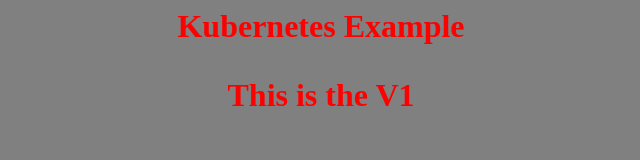
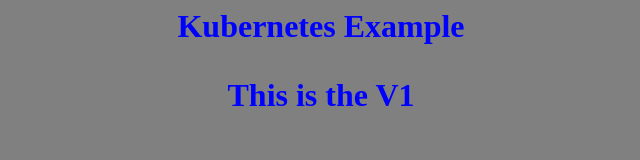
Before and after one commit to kerem-p/hello-world, a plain HTML site: page index.html in a window 1280 px wide. Shown: the whole page, without its empty margins (319-959 px from the left). Drawn offline with Linux system fonts and the light colour scheme.

Commit message:
Update index.html

```diff
--- a/index.html
+++ b/index.html
@@ -2,7 +2,7 @@
 <body style="background-color:gray">
 
 <center>
-  <h1 style="color:red">
+  <h1 style="color:blue">
     Kubernetes Example
   <p>
     This is the V1
```
